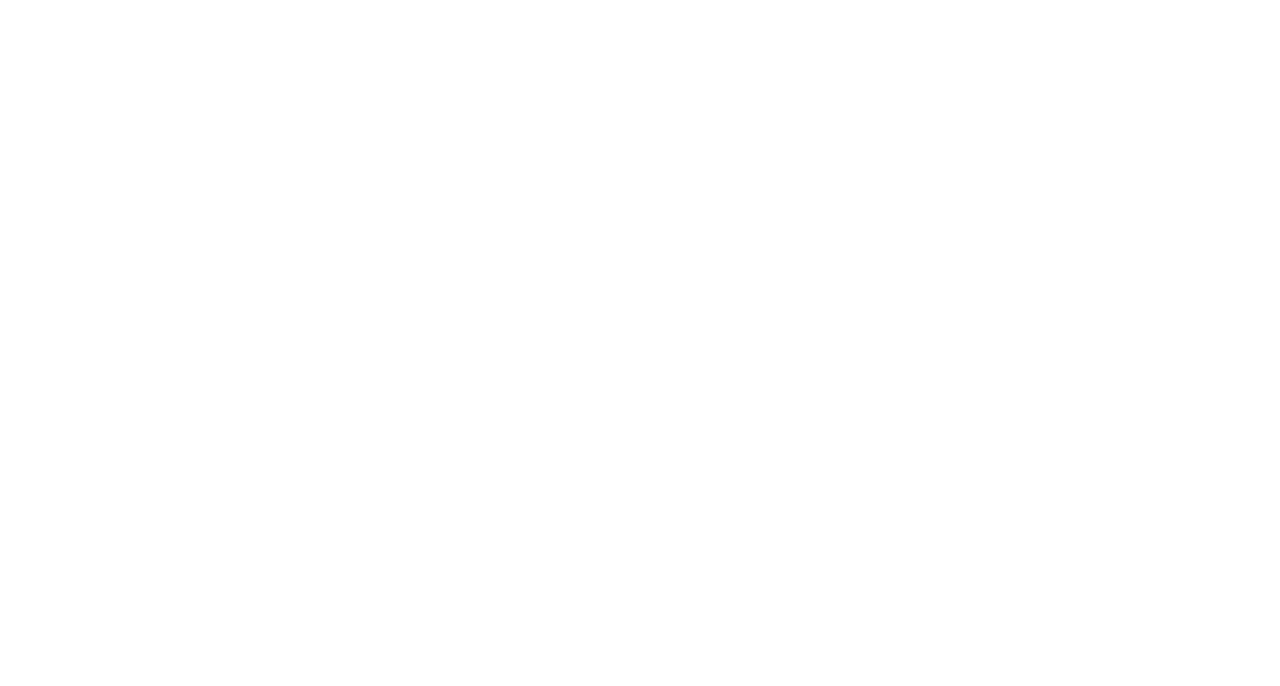
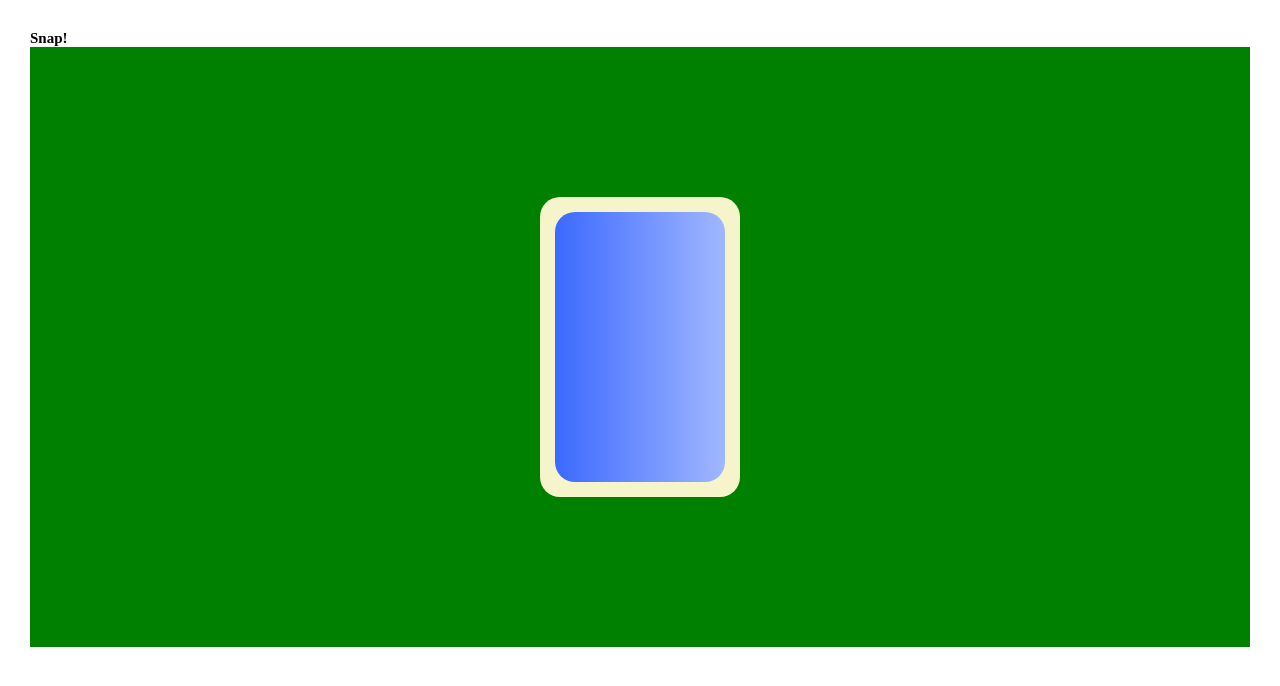
Before and after one commit to rvbrindle/snap, a website: page index.html in a window 1280 px wide. Drawn offline with Linux system fonts and the light colour scheme.

Commit message:
basic card design added // reorganized imports

```diff
--- a/index.html
+++ b/index.html
@@ -6,6 +6,18 @@
         <link rel='stylesheet' type='text/css' href='css/main.css'>
     </head>
     <body>
+    <section class='heading'>
+        <h1 class='main-header'>Snap!</h1>
+    </section>
+    <section class='game-board'>
+        <div class='card'>
+            <div class='card__front'>
 
+            </div>
+            <div class='card__back'>
+
+            </div>
+        </div>
+    </section>
     </body>
 </html>
--- a/scss/abstracts/_vars.scss
+++ b/scss/abstracts/_vars.scss
@@ -1 +1,4 @@
 $color-primary: rgb(59, 105, 255);
+$color-primary-light: lighten($color-primary, 20%);
+
+$card-color: rgb(245, 244, 203);
--- a/scss/components/_component.scss
+++ b/scss/components/_component.scss
@@ -1,3 +1,37 @@
-.foot {
-    background-color: red;
+// heart: &#9825;
+// diamond:&#9826;
+// spade: &#9824;
+// club: &#9827;
+
+
+.card {
+    position: absolute;
+    width: 20rem;
+    height: 30rem;
+    background-color: $card-color;
+    display: block;
+    border-radius: 20px;
+    left: 50%;
+    top: 50%;
+    transform: translate(-50%, -50%);
+
+    &__front {
+        width: 100%;
+        height: 100%;
+        position: fixed;
+        border-radius: inherit;
+        z-index: 1;
+    }
+
+    &__back {
+        width: 85%;
+        height: 90%;
+        position: fixed;
+        background-image: linear-gradient(to right, $color-primary, $color-primary-light);
+        border-radius: inherit;
+        left: 50%;
+        top: 50%;
+        transform: translate(-50%, -50%);
+        z-index: 0;
+    }
 }
--- /dev/null
+++ b/scss/layout/_sections.scss
@@ -0,0 +1,6 @@
+.game-board {
+    width: 100%;
+    height:600px;
+    background-color: green;
+    position: relative;
+}
--- a/scss/main.scss
+++ b/scss/main.scss
@@ -1,6 +1,8 @@
+@import "abstracts/mixins";
+@import "abstracts/vars";
+
 @import "base/base";
 
 @import "components/component";
 
-@import "abstracts/mixins";
-@import "abstracts/vars";
+@import "layout/sections";
```
Also changed, not shown: css/main.css.
